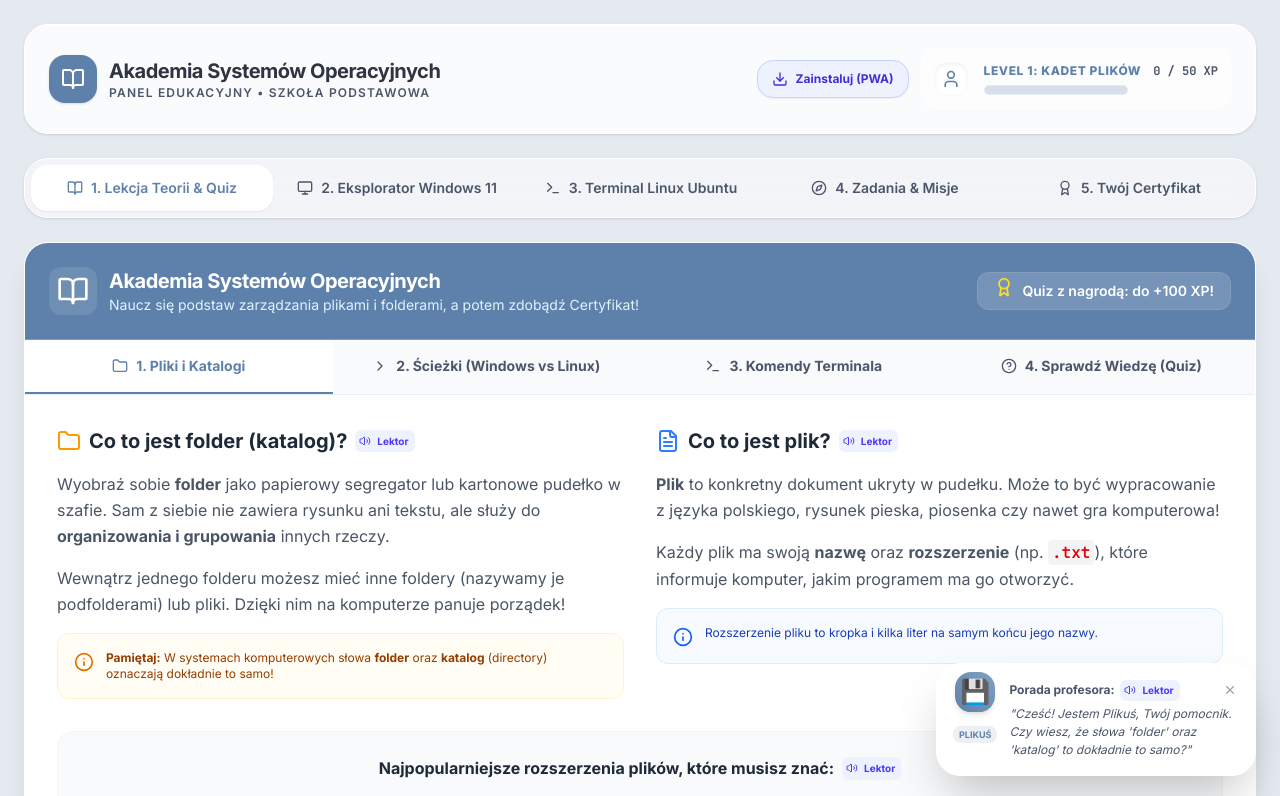
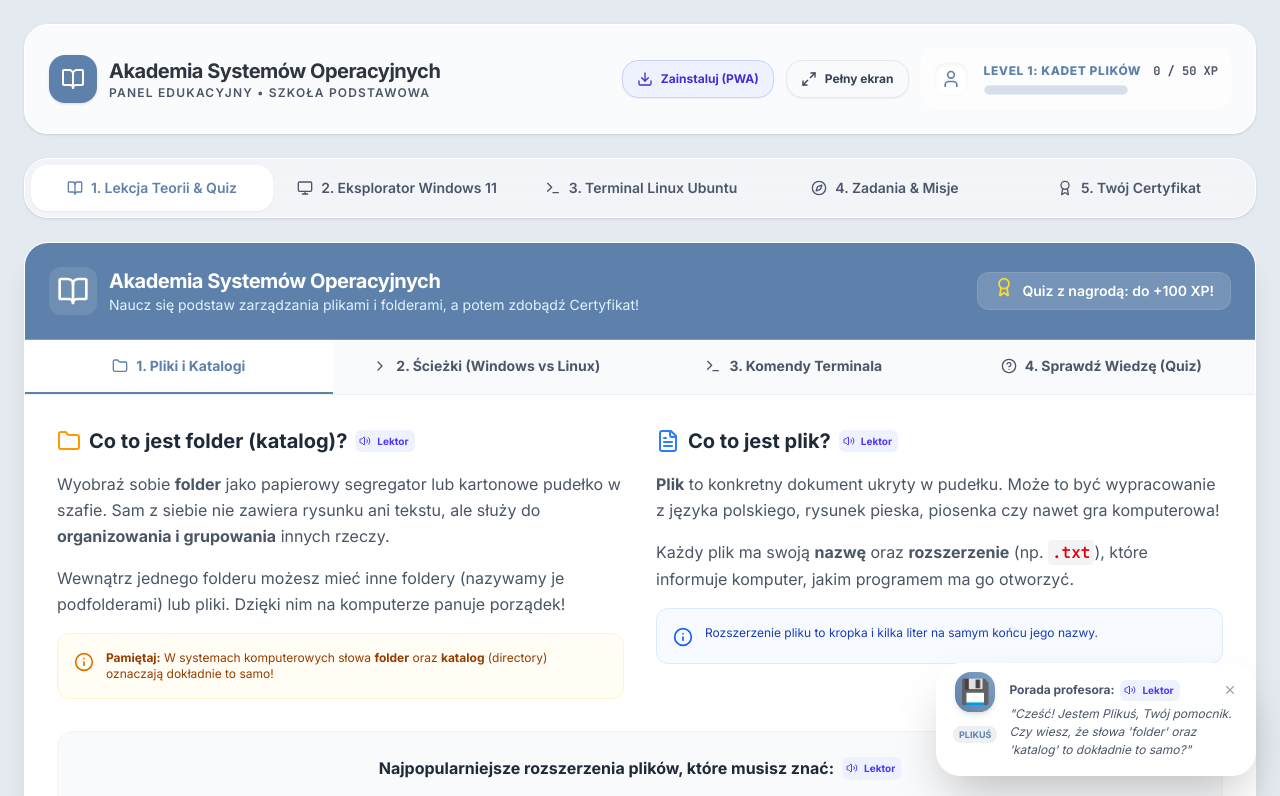
Before and after one commit to krzjur-oss/ASO, a React (Vite) app: page / in a window 1280 px wide. Shown: the top 796 px of the page. Built offline with nearby package versions, Linux system fonts and the light colour scheme.

Commit message:
feat: add fullscreen toggle functionality
Implement fullscreen mode for the simulator to improve user immersion, adding a UI button and event listener to track fullscreen state changes.

```diff
--- a/src/App.tsx
+++ b/src/App.tsx
@@ -21,7 +21,9 @@ import {
   Printer,
   ShieldAlert,
   Download,
-  Laptop
+  Laptop,
+  Maximize2,
+  Minimize2
 } from 'lucide-react';
 
 import { VFSNode, Mission } from './types';
@@ -144,6 +146,31 @@ export default function App() {
     } catch (err) {
       console.error('Error triggering PWA install:', err);
       setPwaModalOpen(true);
+    }
+  };
+
+  // Fullscreen State and Functions
+  const [isFullscreen, setIsFullscreen] = useState<boolean>(false);
+
+  useEffect(() => {
+    const handleFullscreenChange = () => {
+      setIsFullscreen(!!document.fullscreenElement);
+    };
+    document.addEventListener('fullscreenchange', handleFullscreenChange);
+    return () => {
+      document.removeEventListener('fullscreenchange', handleFullscreenChange);
+    };
+  }, []);
+
+  const handleToggleFullscreen = async () => {
+    try {
+      if (!document.fullscreenElement) {
+        await document.documentElement.requestFullscreen();
+      } else {
+        await document.exitFullscreen();
+      }
+    } catch (err) {
+      console.error('Błąd przełączania trybu pełnoekranowego:', err);
     }
   };
 
@@ -447,6 +474,17 @@ export default function App() {
             >
               <Download className="w-4 h-4" />
               <span>{isInstalled ? 'Zainstalowano ✓' : 'Zainstaluj (PWA)'}</span>
+            </button>
+
+            {/* Fullscreen Toggle Button */}
+            <button
+              onClick={handleToggleFullscreen}
+              className="px-3.5 py-2.5 rounded-2xl text-xs font-bold transition-all flex items-center gap-2 shadow-xs border cursor-pointer w-full sm:w-auto justify-center bg-gray-50 text-gray-700 border-gray-200 hover:bg-gray-100"
+              id="fullscreen-toggle-btn"
+              title={isFullscreen ? 'Wyjdź z trybu pełnoekranowego' : 'Włącz tryb pełnoekranowy (pełny ekran)'}
+            >
+              {isFullscreen ? <Minimize2 className="w-4 h-4" /> : <Maximize2 className="w-4 h-4" />}
+              <span>{isFullscreen ? 'Tryb okienkowy' : 'Pełny ekran'}</span>
             </button>
 
             {/* Profile Level Rank Status Bar */}
```
